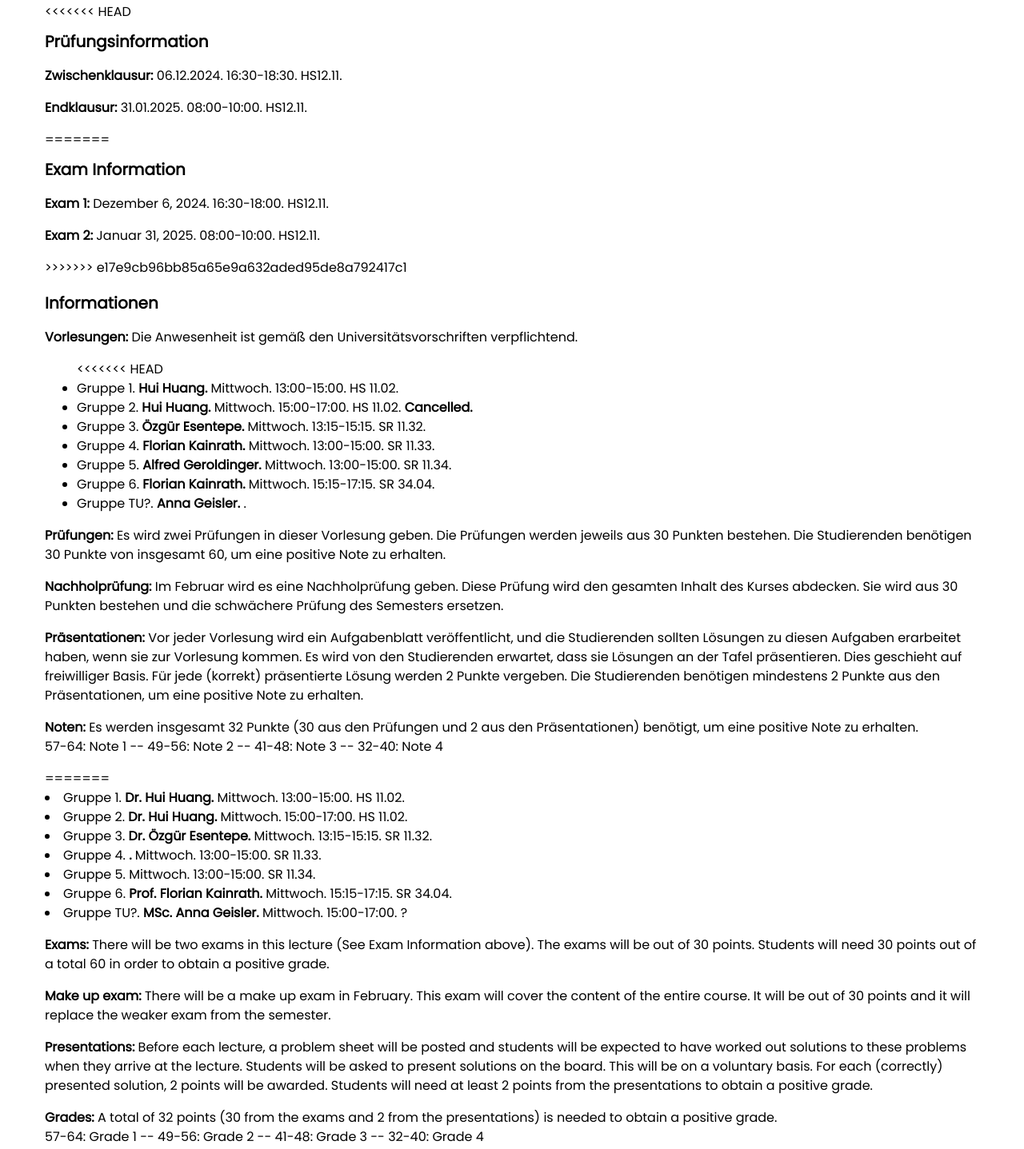
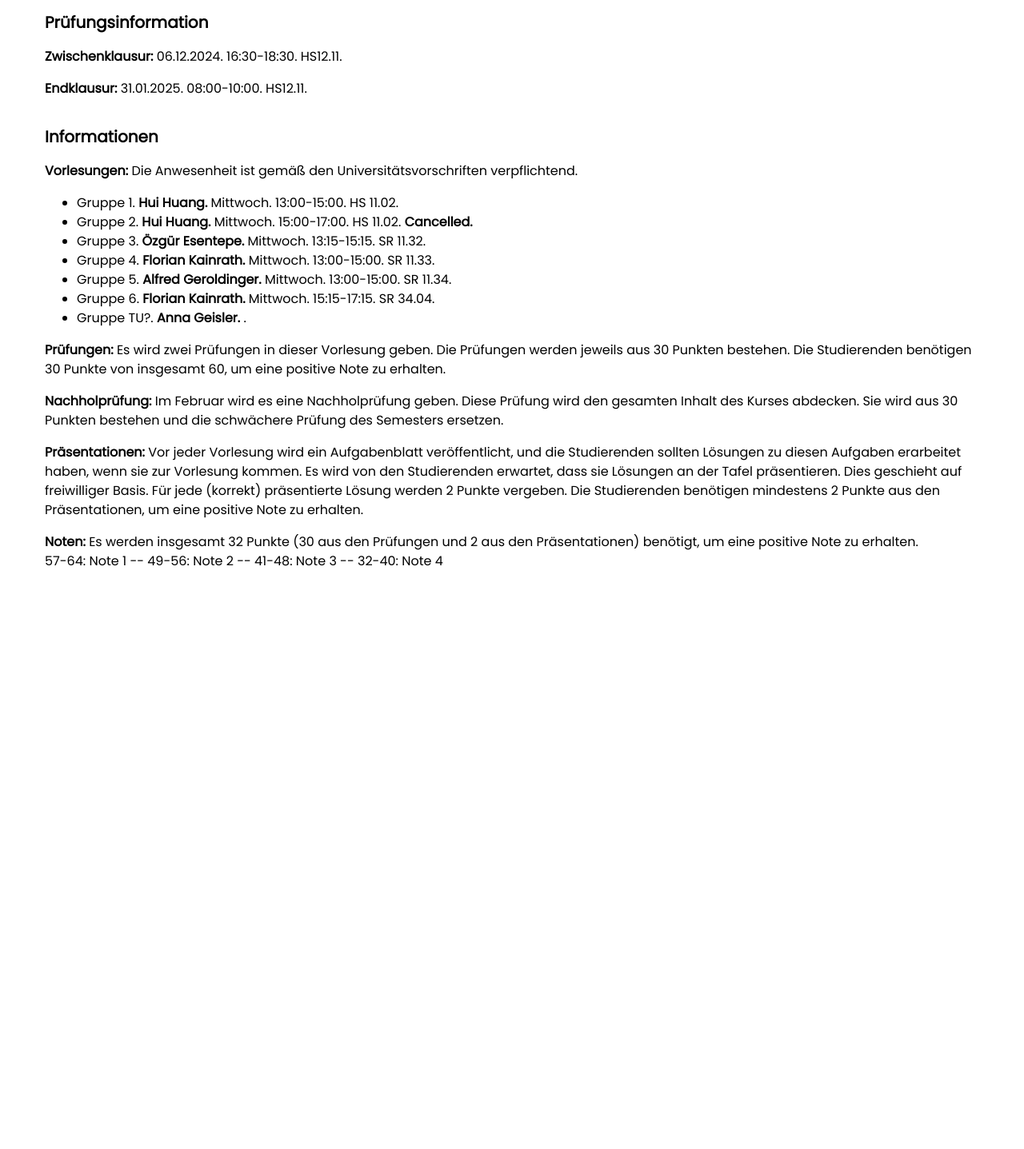
Before and after one commit to ozguresentepe/ozguresentepe.github.io, a plain HTML site: page ozgur/la/index.html in a window 1280 px wide. Shown: the part 739-2176 px from the top of the page at 80% size. After the commit the page ends 1470 px from the top, so only its background shows below. Drawn offline with nearby package versions, Linux system fonts and the light colour scheme.

Commit message:
German translation

```diff
--- a/ozgur/la/index.html
+++ b/ozgur/la/index.html
@@ -82,15 +82,9 @@ body {font-size:16px;}
 
   <!-- Exam Information -->
   <div class="w3-container" id="about" style="margin-top:7px">
-<<<<<<< HEAD
     <h4><b>Prüfungsinformation</b></h4>
     <p><b>Zwischenklausur:</b> 06.12.2024. 16:30-18:30. HS12.11.</p>
     <p><b>Endklausur:</b> 31.01.2025. 08:00-10:00. HS12.11.</p>
-=======
-    <h4><b>Exam Information</b></h4>
-    <p><b>Exam 1:</b> Dezember 6, 2024. 16:30-18:00. HS12.11.  </p>
-    <p><b>Exam 2:</b> Januar 31, 2025. 08:00-10:00. HS12.11.</p>
->>>>>>> e17e9cb96bb85a65e9a632aded95de8a792417c1
   </div>
 
 
@@ -104,7 +98,6 @@ body {font-size:16px;}
     <h4><b>Informationen</b></h4>
     <p><b>Vorlesungen:</b> Die Anwesenheit ist gemäß den Universitätsvorschriften verpflichtend.
     <ul>
-<<<<<<< HEAD
         <li>Gruppe 1. <b>Hui Huang.</b> Mittwoch. 13:00-15:00. HS 11.02.</li>
         <li>Gruppe 2. <b>Hui Huang.</b> Mittwoch. 15:00-17:00. HS 11.02. <b>Cancelled.</b></li>
         <li>Gruppe 3. <b>Özgür Esentepe.</b> Mittwoch. 13:15-15:15. SR 11.32.</li>
@@ -118,20 +111,6 @@ body {font-size:16px;}
 <p><b>Präsentationen:</b> Vor jeder Vorlesung wird ein Aufgabenblatt veröffentlicht, und die Studierenden sollten Lösungen zu diesen Aufgaben erarbeitet haben, wenn sie zur Vorlesung kommen. Es wird von den Studierenden erwartet, dass sie Lösungen an der Tafel präsentieren. Dies geschieht auf freiwilliger Basis. Für jede (korrekt) präsentierte Lösung werden 2 Punkte vergeben. Die Studierenden benötigen mindestens 2 Punkte aus den Präsentationen, um eine positive Note zu erhalten.</p>
 <p><b>Noten:</b> Es werden insgesamt 32 Punkte (30 aus den Prüfungen und 2 aus den Präsentationen) benötigt, um eine positive Note zu erhalten. <br> 57-64: Note 1 -- 49-56: Note 2 -- 41-48: Note 3 -- 32-40: Note 4</p>
 
-=======
-        <li>Gruppe 1. <b>Dr. Hui Huang.</b> Mittwoch. 13:00-15:00. HS 11.02.</li>
-        <li>Gruppe 2. <b>Dr. Hui Huang.</b> Mittwoch. 15:00-17:00. HS 11.02.</li>
-        <li>Gruppe 3. <b>Dr. Özgür Esentepe.</b> Mittwoch. 13:15-15:15. SR 11.32.</li>
-        <li>Gruppe 4. <b>.</b> Mittwoch. 13:00-15:00. SR 11.33.</li>
-        <li>Gruppe 5. <b></b> Mittwoch. 13:00-15:00. SR 11.34.</li>
-        <li>Gruppe 6. <b>Prof. Florian Kainrath.</b> Mittwoch. 15:15-17:15. SR 34.04.</li>
-        <li>Gruppe TU?. <b>MSc. Anna Geisler.</b> Mittwoch. 15:00-17:00. ?</li>
-    </ul></p>
-    <p><b>Exams: </b> There will be two exams in this lecture (See Exam Information above). The exams will be out of 30 points. Students will need 30 points out of a total 60 in order to obtain a positive grade.</p>
-    <p><b>Make up exam:</b> There will be a make up exam in February. This exam will cover the content of the entire course. It will be out of 30 points and it will replace the weaker exam from the semester.</p>
-    <p><b>Presentations:</b> Before each lecture, a problem sheet will be posted and students will be expected to have worked out solutions to these problems when they arrive at the lecture. Students will be asked to present solutions on the board. This will be on a voluntary basis. For each (correctly) presented solution, 2 points will be awarded. Students will need at least 2 points from the presentations to obtain a positive grade.</p>
-    <p><b>Grades:</b> A total of 32 points (30 from the exams and 2 from the presentations) is needed to obtain a positive grade. <br> 57-64: Grade 1 -- 49-56: Grade 2 -- 41-48: Grade 3 -- 32-40: Grade 4</p>
->>>>>>> e17e9cb96bb85a65e9a632aded95de8a792417c1
   </div>
 
 
```
